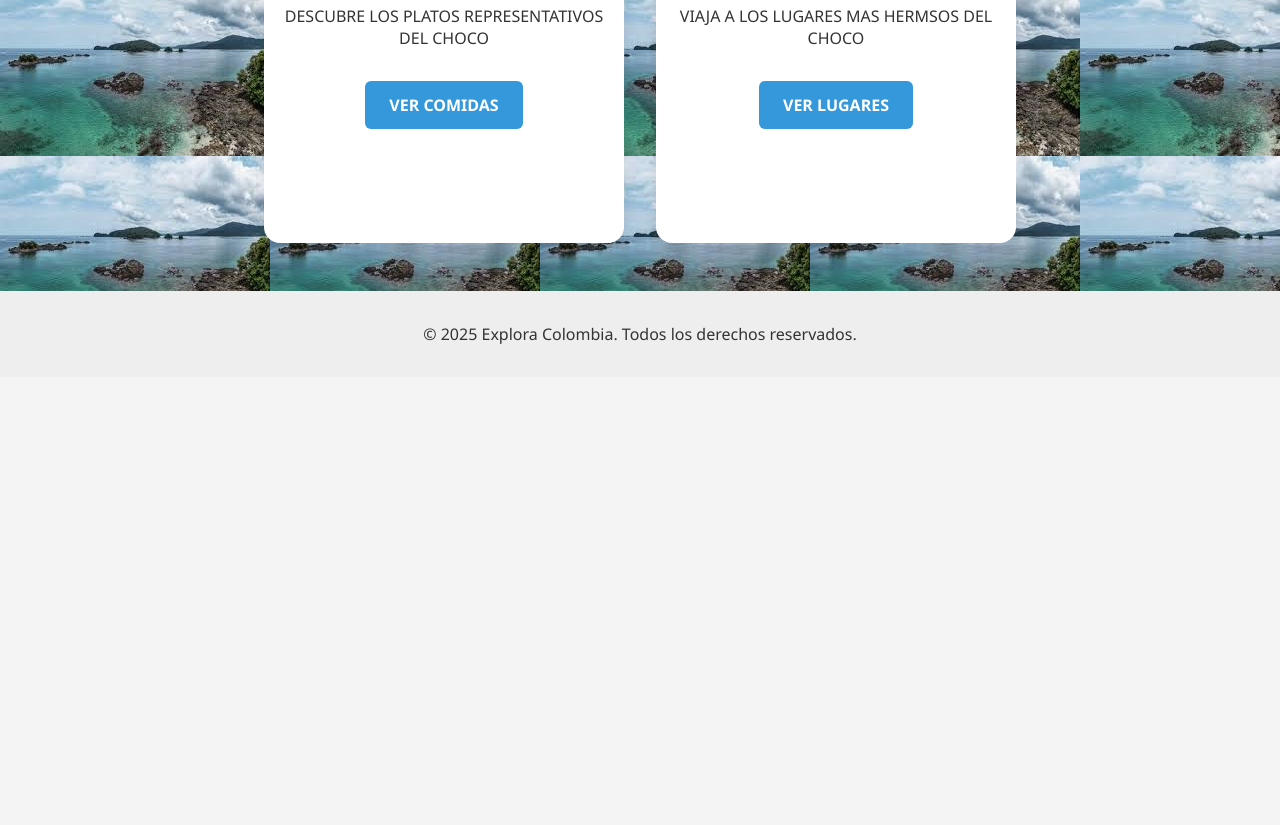
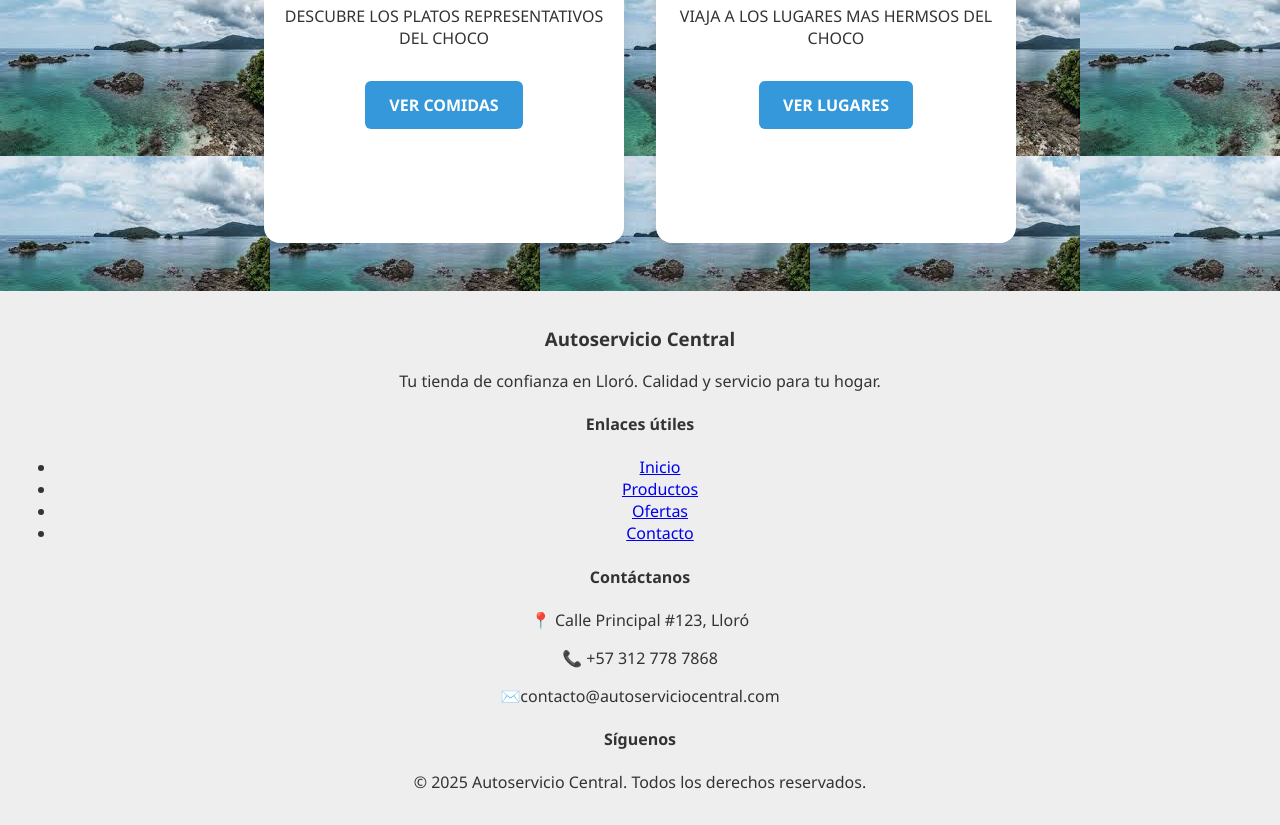
Before and after one commit to Jefersson1121/CHOQUITOUR, a plain HTML site: page index.html in a window 1280 px wide. Shown: the part 607-1432 px from the top of the page. Before the commit the page ends 984 px from the top, so only its background shows below. Drawn offline with Linux system fonts and the light colour scheme.

Commit message:
Update index.html

```diff
--- a/index.html
+++ b/index.html
@@ -28,8 +28,40 @@
     </div>
   </main>
 
-  <footer>
-    <p>© 2025 Explora Colombia. Todos los derechos reservados.</p>
+  <footer class="footer" id="Contacto">
+      <div class="footer-container">
+        <div class="footer-section">
+          <h3>Autoservicio Central</h3>
+          <p>Tu tienda de confianza en Lloró. Calidad y servicio para tu hogar.</p>
+        </div>
+        <div class="footer-section">
+          <h4>Enlaces útiles</h4>
+          <ul>
+            <li><a href="#inicio">Inicio</a></li>
+            <li><a href="#productos">Productos</a></li>
+            <li><a href="#ofertas">Ofertas</a></li>
+            <li><a href="#contacto">Contacto</a></li>
+          </ul>
+        </div>
+        <div class="footer-section">
+          <h4>Contáctanos</h4>
+          <p>📍 Calle Principal #123, Lloró</p>
+          <p>📞 +57 312 778 7868</p>
+          <p>✉️contacto@autoserviciocentral.com</p>
+        </div>
+        <div class="footer-section">
+          <h4>Síguenos</h4>
+          <div class="social-icons">
+            <a href="https://facebook.com" target="_blank" aria-label="Facebook"><i class="fab fa-facebook-f"></i></a>
+            <a href="https://instagram.com" target="_blank" aria-label="Instagram"><i class="fab fa-instagram"></i></a>
+            <a href="https://wa.me/573127787868" target="_blank" aria-label="WhatsApp"><i class="fab fa-whatsapp"></i></a>
+          </div>
+        </div>
+      </div>
+      <div class="footer-bottom">
+        <p>&copy; 2025 Autoservicio Central. Todos los derechos reservados.</p>
+      </div>
   </footer>
+
 </body>
 </html>
```
